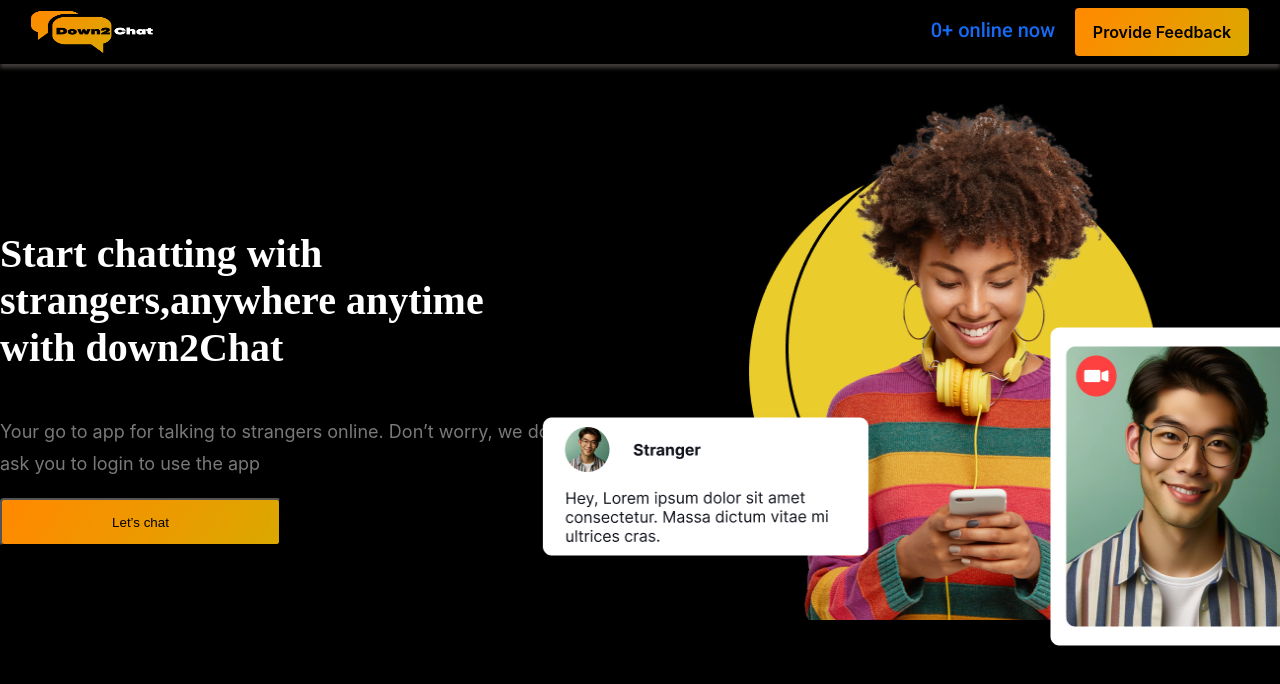
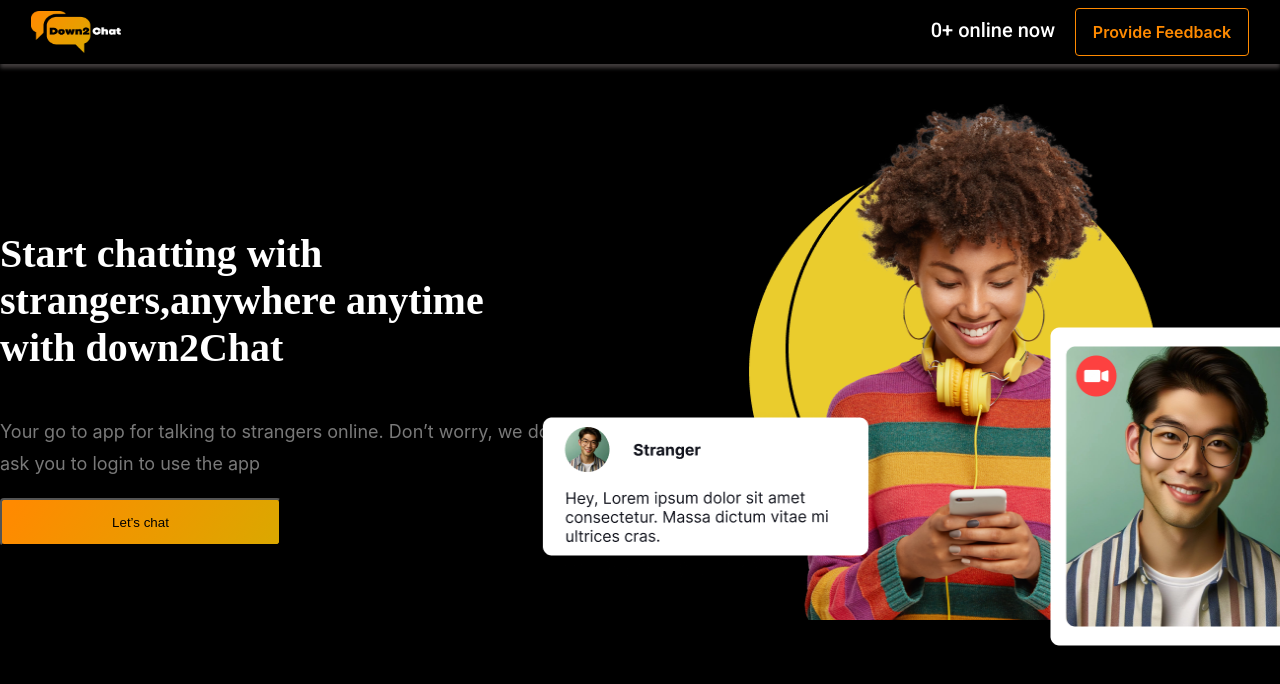
Before and after one commit to TushantChakravarty/random-video-chat, a website: page public/index.html in a window 1280 px wide. Shown: the top 684 px of the page. Drawn offline with Linux system fonts and the light colour scheme; no server answers.

Commit message:
Update style.css

```diff
--- a/public/css/style.css
+++ b/public/css/style.css
@@ -68,7 +68,7 @@
 
 #logo img {
   height: 100%;
-  width: 122px;
+  width: 90px;
 }
 
 #logo h1 {
@@ -86,7 +86,7 @@
 }
 
 #peopleOnline p {
-  color: #166af4;
+  color: #ffffff;
   font-size: 20px;
   font-weight: 500;
   padding: 0;
@@ -105,11 +105,13 @@
   gap: 10px;
   display: none;
   border-radius: 4px;
-  background: linear-gradient(
+  /* background: linear-gradient(
     125deg,
     #ff8a00 4.94%,
     rgba(255, 199, 0, 0.85) 104.23%
-  );
+  ); */
+  border: 1px solid
+    linear-gradient(125deg, #ff8a00 4.94%, rgba(255, 199, 0, 0.85) 104.23%);
 }
 
 #feedback-btn:active {
@@ -117,7 +119,7 @@
   /* Green */
 }
 
-@media (max-width: 743px) {
+@media (max-width: 744px) {
   .ham-container {
     display: flex;
     justify-content: center;
@@ -242,13 +244,17 @@
     gap: 10px;
     display: block;
     border-radius: 4px;
-    background: linear-gradient(
+    /* background: linear-gradient(
       125deg,
       #ff8a00 4.94%,
       rgba(255, 199, 0, 0.85) 104.23%
-    );
+    ); */
+    background-color: transparent;
+    border: 1px solid #ff8a00;
 
-    color: #000;
+    /* linear-gradient(125deg, #ff8a00 4.94%, rgba(255, 199, 0, 0.85) 104.23%); */
+
+    color: #ff8a00;
 
     text-align: center;
     font-family: Inter;
```
